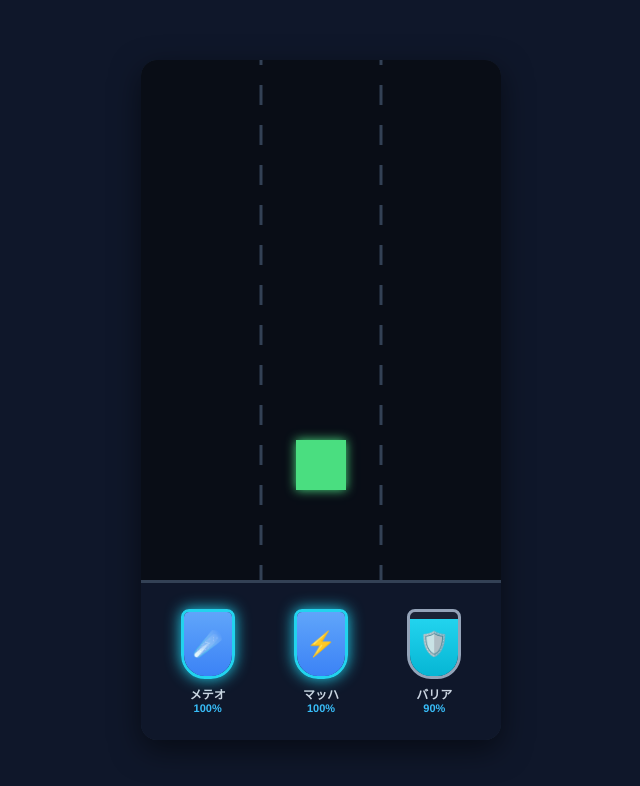
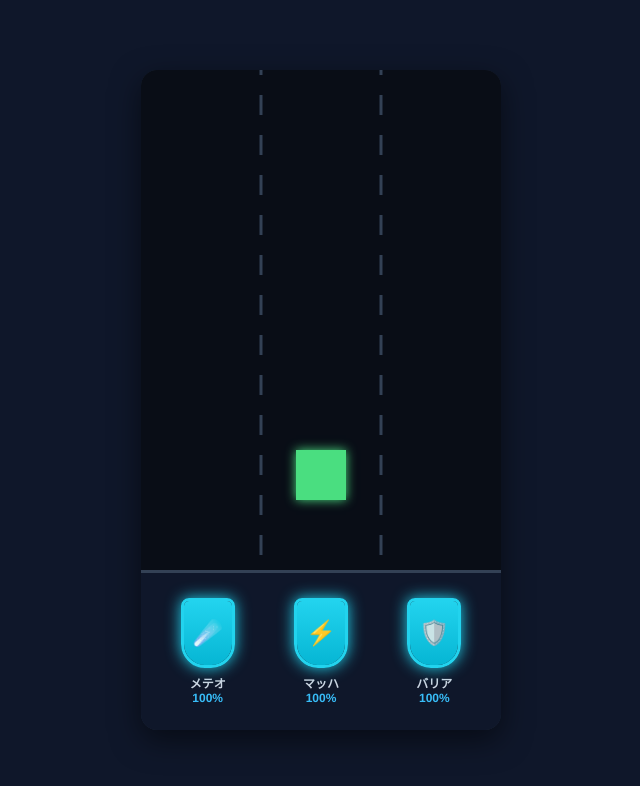
Before and after one commit to ishida1114/zombie-race, a website built with Vite: page index.html in a window 1280 px wide. Shown: the whole page, without its empty margins (319-959 px from the left). Built offline with nearby package versions, Linux system fonts and the light colour scheme.

Commit message:
fix flask UI and add text effect

```diff
--- a/index.html
+++ b/index.html
@@ -8,10 +8,10 @@
 </head>
 <body>
   <div id="game-container">
-    <!-- 縦スクロール用Canvas -->
-    <canvas id="gameCanvas" width="360" height="520"></canvas>
+    <!-- 縦スクロールCanvas -->
+    <canvas id="gameCanvas" width="360" height="500"></canvas>
 
-    <!-- フラスコUI（下部固定） -->
+    <!-- フラスコエリア -->
     <div id="flask-container">
       <div class="flask-card" data-index="0">
         <div class="flask-wrapper">
--- a/src/main.js
+++ b/src/main.js
@@ -1,55 +1,56 @@
 const canvas = document.getElementById('gameCanvas');
 const ctx = canvas.getContext('2d');
 
-// --- レース状態管理 ---
+// レース状態
 let scrollY = 0;
 const scrollSpeed = 5;
 
-// ゾンビ（プレイヤー）の位置
+// ゾンビ（プレイヤー）
 const zombie = {
   x: 155,
   y: 380,
   width: 50,
-  height: 50,
-  speed: 5
+  height: 50
 };
 
-// --- フラスコ（スキル）管理 ---
+// 画面上に表示する技発動テキスト演出
+const effects = [];
+
+// フラスコ（スキル）データ
 const flasks = [
-  { name: 'メテオ', charge: 0, max: 100, speed: 0.4 },
-  { name: 'マッハ', charge: 0, max: 100, speed: 0.6 },
-  { name: 'バリア', charge: 0, max: 100, speed: 0.3 }
+  { name: 'メテオ', charge: 0, max: 100, speed: 0.5 },
+  { name: 'マッハ', charge: 0, max: 100, speed: 0.8 },
+  { name: 'バリア', charge: 0, max: 100, speed: 0.4 }
 ];
 
-// 画面の更新処理（メインループ）
+// メイン描画ループ
 function update() {
-  // 1. フラスコのゲージ充填処理
+  // 1. フラスコ充電 & UI反映
   flasks.forEach((flask, index) => {
     if (flask.charge < flask.max) {
       flask.charge = Math.min(flask.max, flask.charge + flask.speed);
     }
 
-    // UI反映
     const fillEl = document.getElementById(`flask-fill-${index}`);
     const percentEl = document.getElementById(`flask-percent-${index}`);
-    const cardEl = fillEl.closest('.flask-card');
 
+    if (fillEl && percentEl) {
       fillEl.style.height = `${flask.charge}%`;
       percentEl.textContent = `${Math.floor(flask.charge)}%`;
 
+      const cardEl = fillEl.closest('.flask-card');
       if (flask.charge >= 100) {
         cardEl.classList.add('ready');
       } else {
         cardEl.classList.remove('ready');
       }
+    }
   });
 
-  // 2. コースの背景描画（縦スクロール）
+  // 2. 背景（縦スクロール）描画
   ctx.clearRect(0, 0, canvas.width, canvas.height);
 
   scrollY = (scrollY + scrollSpeed) % 60;
-
-  // レーン境界線
   ctx.strokeStyle = '#334155';
   ctx.lineWidth = 3;
   ctx.setLineDash([20, 20]);
@@ -62,33 +63,64 @@ function update() {
   }
   ctx.setLineDash([]);
 
-  // 3. ゾンビ（仮描画）
+  // 3. ゾンビ（緑の四角）
   ctx.fillStyle = '#4ade80';
   ctx.shadowColor = '#4ade80';
   ctx.shadowBlur = 10;
   ctx.fillRect(zombie.x, zombie.y, zombie.width, zombie.height);
   ctx.shadowBlur = 0;
 
+  // 4. スキル発動テキストアニメーション
+  for (let i = effects.length - 1; i >= 0; i--) {
+    const eff = effects[i];
+    ctx.fillStyle = eff.color;
+    ctx.font = 'bold 18px sans-serif';
+    ctx.textAlign = 'center';
+    ctx.fillText(eff.text, eff.x, eff.y);
+
+    eff.y -= 1.5; // ふわっと上に浮き上がる
+    eff.alpha -= 0.02;
+    if (eff.y < 200) {
+      effects.splice(i, 1);
+    }
+  }
+
   requestAnimationFrame(update);
 }
 
-// --- フラスコタップ（途中撃ち）イベント ---
+// --- フラスコタップイベント ---
+function initEvents() {
   document.querySelectorAll('.flask-card').forEach((card) => {
-  card.addEventListener('click', () => {
+    card.addEventListener('pointerdown', (e) => {
+      e.preventDefault();
       const index = parseInt(card.dataset.index);
       const flask = flasks[index];
 
-    if (flask.charge > 10) { // 10%以上あれば撃てる
+      if (flask.charge >= 10) { // 10%以上で途中撃ち可能
         const power = Math.floor(flask.charge);
-      console.log(`🧪 ${flask.name} を ${power}% の威力で発動！`);
+
+        // 画面上にポップテキストを生成
+        effects.push({
+          text: `🧪 ${flask.name} (${power}%)!`,
+          x: canvas.width / 2,
+          y: zombie.y - 15,
+          color: power >= 100 ? '#38bdf8' : '#facc15'
+        });
 
         // ゲージリセット
         flask.charge = 0;
       } else {
-      console.log('まだ液体の量が足りない！');
+        effects.push({
+          text: 'まだ液が足りない！',
+          x: canvas.width / 2,
+          y: zombie.y - 15,
+          color: '#ef4444'
+        });
       }
     });
   });
+}
 
-// ループ開始
+// イベント初期化 & ループ開始
+initEvents();
 update();
--- a/src/style.css
+++ b/src/style.css
@@ -5,21 +5,21 @@
   user-select: none;
 }
 
-body {
+html, body {
+  width: 100%;
+  height: 100%;
   background-color: #0f172a;
   color: #fff;
   font-family: 'Helvetica Neue', Arial, sans-serif;
   display: flex;
   justify-content: center;
   align-items: center;
-  min-height: 100vh;
   overflow: hidden;
 }
 
 #game-container {
-  position: relative;
   width: 360px;
-  height: 680px;
+  height: 660px;
   background-color: #1e293b;
   border-radius: 16px;
   overflow: hidden;
@@ -30,13 +30,14 @@ body {
 
 canvas {
   width: 360px;
-  height: 520px;
+  height: 500px;
   background-color: #090d16;
   display: block;
 }
 
 /* フラスコエリア */
 #flask-container {
+  width: 360px;
   height: 160px;
   background: #0f172a;
   border-top: 3px solid #334155;
@@ -52,13 +53,14 @@ canvas {
   align-items: center;
   cursor: pointer;
   width: 90px;
+  touch-action: manipulation;
 }
 
 .flask-wrapper {
   position: relative;
   width: 54px;
   height: 70px;
-  background: rgba(255, 255, 255, 0.05);
+  background: rgba(255, 255, 255, 0.08);
   border: 3px solid #94a3b8;
   border-radius: 8px 8px 24px 24px;
   overflow: hidden;
@@ -69,32 +71,32 @@ canvas {
 }
 
 .flask-card:active .flask-wrapper {
-  transform: scale(0.92);
+  transform: scale(0.9);
 }
 
 /* 充填される液体 */
 .flask-fill {
   position: absolute;
   bottom: 0;
+  left: 0;
   width: 100%;
   height: 0%;
   background: linear-gradient(to top, #06b6d4, #22d3ee);
   transition: height 0.1s linear;
+  pointer-events: none;
 }
 
-/* 液体が100%になった時のネオン発光 */
+/* 100%の時の発光 */
 .flask-card.ready .flask-wrapper {
   border-color: #22d3ee;
   box-shadow: 0 0 15px #22d3ee;
-}
-.flask-card.ready .flask-fill {
-  background: linear-gradient(to top, #3b82f6, #60a5fa);
 }
 
 .flask-icon {
   position: relative;
   z-index: 2;
   font-size: 24px;
+  pointer-events: none;
 }
 
 .flask-name {
@@ -105,7 +107,7 @@ canvas {
 }
 
 .flask-percent {
-  font-size: 11px;
+  font-size: 12px;
   color: #38bdf8;
   font-weight: bold;
 }
```
Lines whose indentation alone changed are shown as unchanged.
